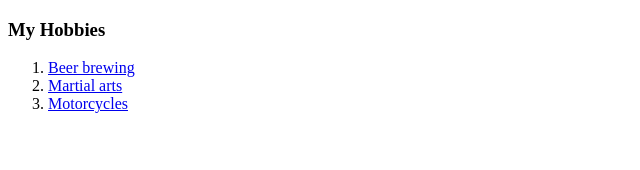
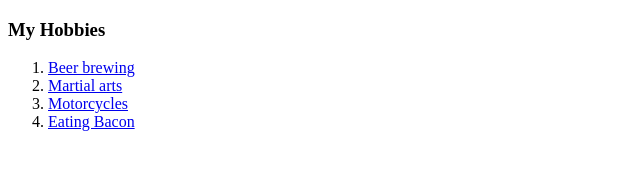
Before and after one commit to covid19-edx/abcv, a plain HTML site: page hobbies.html in a window 1280 px wide. Shown: the whole page, without its empty margins (0-640 px from the left). Drawn offline with Linux system fonts and the light colour scheme.

Commit message:
Added "You love Bacon" to hobbies page

```diff
--- a/hobbies.html
+++ b/hobbies.html
@@ -12,6 +12,7 @@
     <li><a href="https://www.youtube.com/watch?v=4qQrMC0m8Cc">Beer brewing</a></li>
     <li><a href="https://www.youtube.com/watch?v=ELY_ak77GIU">Martial arts</a></li>
     <li><a href="https://pbs.twimg.com/media/DorZtnHXsAAxt04.jpg">Motorcycles</a></li>
+    <li><a href="https://hips.hearstapps.com/hmg-prod.s3.amazonaws.com/images/delish-190621-air-fryer-bacon-0035-landscape-pf-1567632709.jpg?crop=0.645xw:0.967xh;0.170xw,0.0204xh&resize=768:*">Eating Bacon</a></li>
   </ol>
 </body>
 
```
